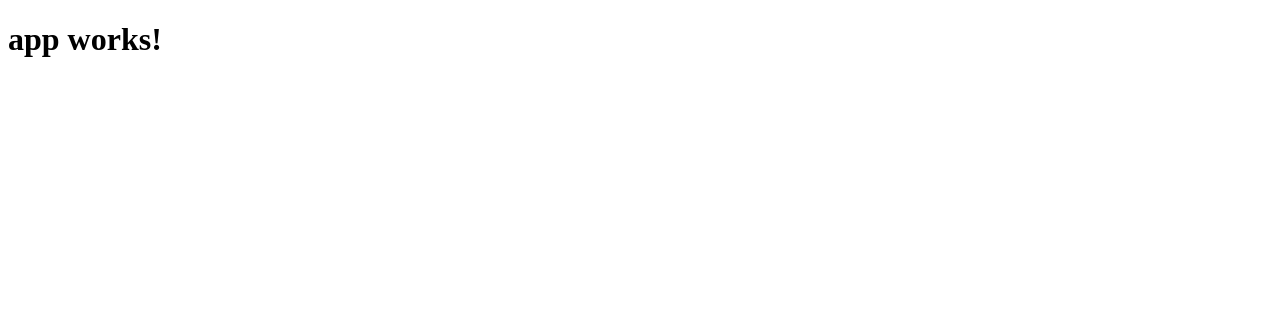
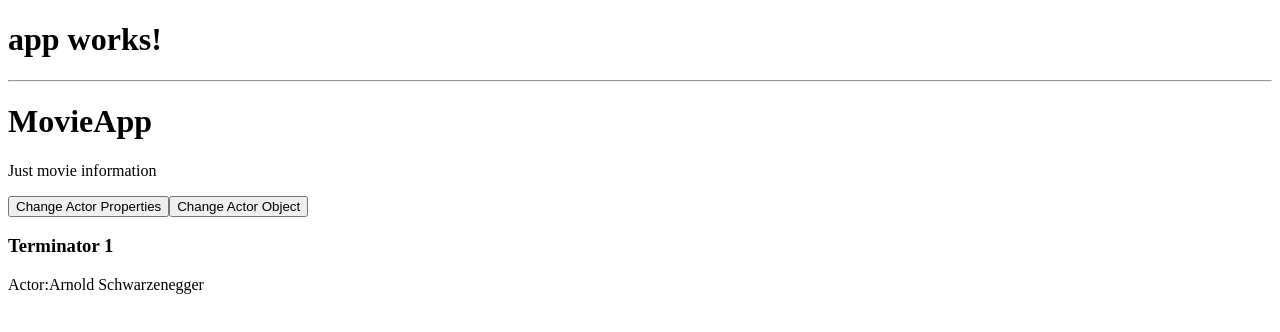
Before and after one commit to codigorefinado/curso-refinado-angular, an Angular app: page /change-detection in a window 1280 px wide. Shown: the top 332 px of the page. Built offline with nearby package versions, Linux system fonts and the light colour scheme.

Commit message:
detect-change

```diff
--- a/src/app/app.component.html
+++ b/src/app/app.component.html
@@ -1,3 +1,6 @@
 <h1>
   {{title}}
 </h1>
+
+<hr/>
+<router-outlet></router-outlet>
--- a/src/app/app.component.ts
+++ b/src/app/app.component.ts
@@ -1,9 +1,10 @@
-import {Component} from '@angular/core';
+import { Component, ChangeDetectionStrategy } from '@angular/core';
 
 @Component({
   selector: 'app-root',
   templateUrl: './app.component.html',
-  styleUrls: ['./app.component.css']
+  styleUrls: [ './app.component.css' ],
+  changeDetection: ChangeDetectionStrategy.OnPush
 })
 export class AppComponent {
   title = 'app works!';
--- /dev/null
+++ b/src/app/change-detection/actor.type.ts
@@ -0,0 +1,5 @@
+export class Actor {
+  constructor(public firstName: string,
+              public lastName: string) {
+  }
+}
--- /dev/null
+++ b/src/app/change-detection/change-detection.component.ts
@@ -0,0 +1,32 @@
+import { Component } from '@angular/core';
+import { Actor } from './actor.type';
+
+@Component({
+  selector: 'app-change-detection',
+  template: `
+    <h1>MovieApp</h1>
+    <p>{{ slogan }}</p>
+    <button type="button" (click)="changeActorProperties()">
+      Change Actor Properties
+    </button>
+    <button type="button" (click)="changeActorObject()">
+      Change Actor Object
+    </button>
+    <app-movie-component [title]="title" [actor]="actor"></app-movie-component>`,
+
+})
+export class ChangeDetectionComponent {
+
+  slogan = 'Just movie information';
+  title = 'Terminator 1';
+  actor = new Actor('Arnold', 'Schwarzenegger');
+
+  changeActorProperties() {
+    this.actor.firstName = 'Nicholas';
+    this.actor.lastName = 'Cage';
+  }
+
+  changeActorObject() {
+    this.actor = new Actor('Bruce', 'Willis');
+  }
+}
--- /dev/null
+++ b/src/app/change-detection/movie.component.ts
@@ -0,0 +1,18 @@
+import { Component, Input } from '@angular/core';
+import { Actor } from './actor.type';
+
+@Component({
+  selector: 'app-movie-component',
+  template: `
+    <div>
+      <h3>{{ title }}</h3>
+      <p>
+        <label>Actor:</label>
+        <span>{{actor.firstName}} {{actor.lastName}}</span>
+      </p>
+    </div>`
+})
+export class MovieComponent {
+  @Input() title: string;
+  @Input() actor: Actor;
+}
```
Also changed, not shown: src/app/app-routing.module.ts (added, +14 -0 lines), src/app/app.module.ts (+10 -9 lines), src/app/change-detection/change-detection-routing.module.ts (added, +14 -0 lines), src/app/change-detection/change-detection.module.ts (added, +14 -0 lines).
